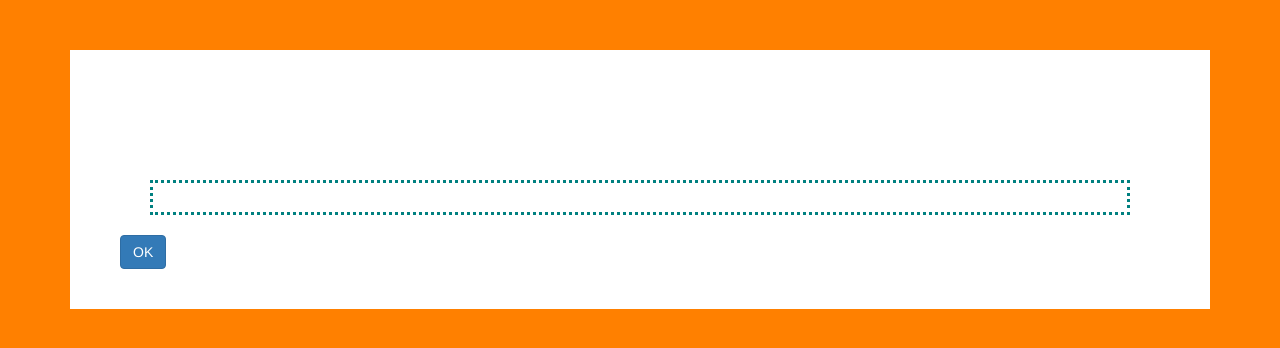
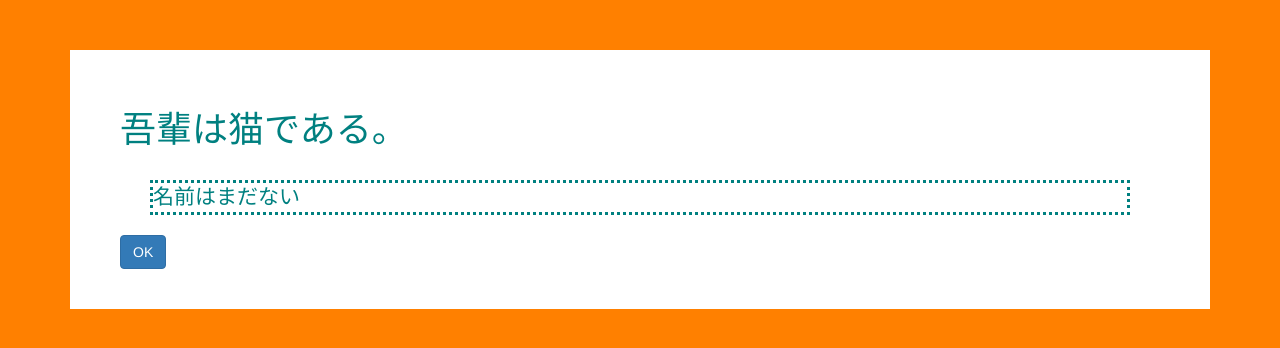
Before and after one commit to Sari7happy/bootstrap, a plain HTML site: page index.html in a window 1280 px wide. Drawn offline with nearby package versions, Linux system fonts and the light colour scheme.

```diff
--- a/style.css
+++ b/style.css
@@ -1,7 +1,7 @@
 body {
     padding: 50px;
     background-color: #ff8000;
-    color: #fff;
+    color: #008080;
     /* カラーで文字の色が変わる。バックグラウンドカラーでは背景が変わる */
     /* rgbはred.blue.greenの三つの色の頭文字*/
 }
```
